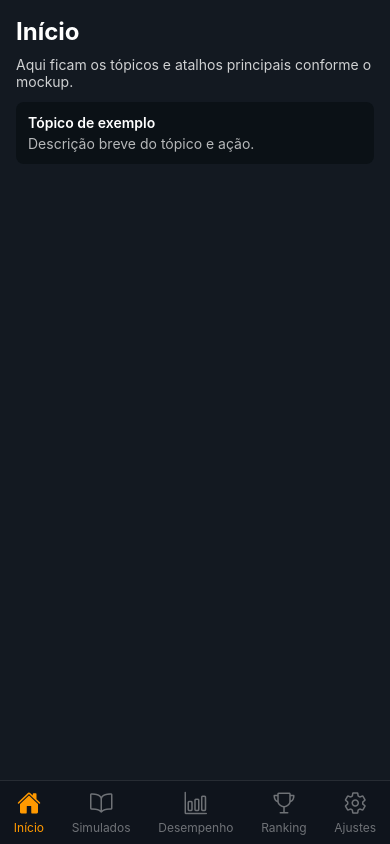
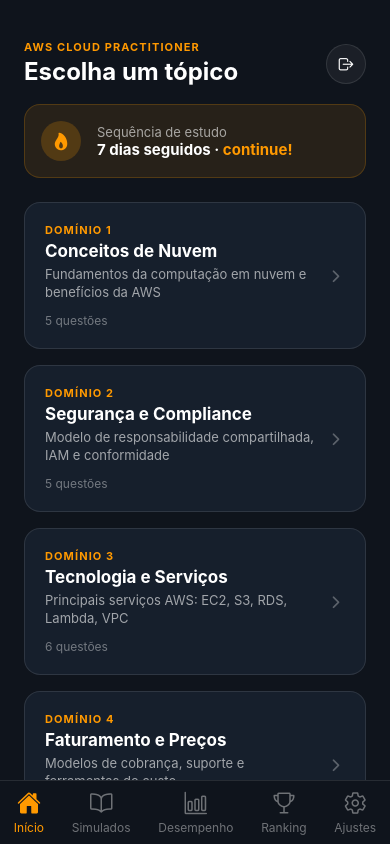
Before and after one commit to thiagoSEP121914/quizz-app, a React Native app in the folder frontend/: screen /Home in a window 390 px wide. Built offline with nearby package versions, Linux system fonts and the light colour scheme.

Commit message:
feat: add Begin and Simulators pages with TopicCard and ScreenLayout components

```diff
--- /dev/null
+++ b/frontend/src/common/components/Header/Header.tsx
@@ -0,0 +1,5 @@
+export const Header = () => {
+    <>
+
+    </>
+};
--- /dev/null
+++ b/frontend/src/common/components/layout/ScreenLayout.tsx
@@ -0,0 +1,46 @@
+import React from "react";
+import { View, Text, ScrollView } from "react-native";
+
+interface ScreenLayoutProps {
+  subtitle: string;
+  title: string;
+  rightElement?: React.ReactNode;
+  children: React.ReactNode;
+  disableScroll?: boolean;
+}
+
+export const ScreenLayout = ({
+  subtitle,
+  title,
+  rightElement,
+  children,
+  disableScroll = false,
+}: ScreenLayoutProps) => {
+  return (
+    <View className="flex-1 bg-[#0F141C]">
+      {/* HEADER INTEGRADO */}
+      <View className="flex-row items-center justify-between px-6 pt-6 pb-4 mt-4">
+        <View className="flex-1">
+          <Text className="text-[11px] font-bold tracking-widest text-[#FF9900] uppercase mb-0.5">
+            {subtitle}
+          </Text>
+          <Text className="text-2xl font-bold text-white">{title}</Text>
+        </View>
+
+        {rightElement && <View className="ml-4">{rightElement}</View>}
+      </View>
+
+      {disableScroll ? (
+        <View className="flex-1 px-6 pb-8">{children}</View>
+      ) : (
+        <ScrollView
+          className="flex-1 px-6"
+          showsVerticalScrollIndicator={false}
+          contentContainerStyle={{ paddingBottom: 30 }}
+        >
+          {children}
+        </ScrollView>
+      )}
+    </View>
+  );
+};
--- /dev/null
+++ b/frontend/src/modules/Begin/components/TopicCard.tsx
@@ -0,0 +1,50 @@
+import React from "react";
+import { View, Text, TouchableOpacity } from "react-native";
+import { Ionicons } from "@expo/vector-icons";
+
+export interface TopicCardProps {
+  domainNumber: number;
+  title: string;
+  description: string;
+  questionsCount: number;
+  onPress?: () => void;
+}
+
+export const TopicCard = ({
+  domainNumber,
+  title,
+  description,
+  questionsCount,
+  onPress,
+}: TopicCardProps) => {
+  return (
+    <TouchableOpacity
+      activeOpacity={0.85}
+      onPress={onPress}
+      className="flex-row items-center rounded-2xl border border-white/10 bg-[#161F2C] p-5 mb-4"
+    >
+      <View className="flex-1 pr-2">
+        {/* Número do Domínio */}
+        <Text className="text-[11px] font-bold tracking-widest text-[#FF9900] uppercase mb-1">
+          Domínio {domainNumber}
+        </Text>
+
+        <Text className="text-[17px] font-bold text-white mb-1">{title}</Text>
+
+        <Text className="text-[13px] leading-[18px] text-white/60 mb-3">
+          {description}
+        </Text>
+
+        <Text className="text-[12px] text-white/40">
+          {questionsCount} questões
+        </Text>
+      </View>
+
+      <Ionicons
+        name="chevron-forward"
+        size={18}
+        color="rgba(255,255,255,0.3)"
+      />
+    </TouchableOpacity>
+  );
+};
--- /dev/null
+++ b/frontend/src/modules/Begin/pages/Begin.tsx
@@ -0,0 +1,71 @@
+import React from "react";
+import { View, Text, ScrollView, TouchableOpacity } from "react-native";
+import { Ionicons } from "@expo/vector-icons";
+import { TopicCard } from "../components/TopicCard"; // Ajuste o caminho conforme sua estrutura
+import { ScreenLayout } from "../../../common/components/layout/ScreenLayout";
+
+const DOMAIN_DATA = [
+  {
+    id: 1,
+    title: "Conceitos de Nuvem",
+    description: "Fundamentos da computação em nuvem e benefícios da AWS",
+    questionsCount: 5,
+  },
+  {
+    id: 2,
+    title: "Segurança e Compliance",
+    description: "Modelo de responsabilidade compartilhada, IAM e conformidade",
+    questionsCount: 5,
+  },
+  {
+    id: 3,
+    title: "Tecnologia e Serviços",
+    description: "Principais serviços AWS: EC2, S3, RDS, Lambda, VPC",
+    questionsCount: 6,
+  },
+  {
+    id: 4,
+    title: "Faturamento e Preços",
+    description: "Modelos de cobrança, suporte e ferramentas de custo",
+    questionsCount: 5,
+  },
+];
+
+export default function Begin() {
+  return (
+    <ScreenLayout
+      subtitle="AWS Cloud Practitioner"
+      title="Escolha um tópico"
+      rightElement={
+        <TouchableOpacity className="h-10 w-10 items-center justify-center rounded-full border border-white/10 bg-white/5">
+          <Ionicons name="log-out-outline" size={18} color="white" />
+        </TouchableOpacity>
+      }
+    >
+      {/* CARD DE SEQUÊNCIA (STREAK) */}
+      <View className="flex-row items-center rounded-2xl border border-[#FF9900]/20 bg-[#FF9900]/10 p-4 mb-6">
+        <View className="h-10 w-10 items-center justify-center rounded-full bg-[#FF9900]/20 mr-4">
+          <Ionicons name="flame" size={20} color="#FF9900" />
+        </View>
+        <View>
+          <Text className="text-[13px] text-white/60">Sequência de estudo</Text>
+          <Text className="text-[15px] font-bold text-white">
+            7 dias seguidos · <Text className="text-[#FF9900]">continue!</Text>
+          </Text>
+        </View>
+      </View>
+
+      {/* LISTA DE DOMÍNIOS */}
+      {DOMAIN_DATA.map((domain) => (
+        <TopicCard
+          key={domain.id}
+          domainNumber={domain.id}
+          title={domain.title}
+          description={domain.description}
+          questionsCount={domain.questionsCount}
+          onPress={() => console.log(`Clicou no domínio ${domain.id}`)}
+        />
+      ))}
+    </ScreenLayout>
+  );
+}
--- a/frontend/src/modules/Home/pages/HomeTabs.tsx
+++ b/frontend/src/modules/Home/pages/HomeTabs.tsx
@@ -1,70 +1,48 @@
 import React from "react";
-import { View, Text, ScrollView } from "react-native";
-import ResponsiveLayout from "../../../common/components/layout/ResponsiveLayout";
+import { View, Text } from "react-native";
+import ResponsiveLayout, {
+  TabKey,
+} from "../../../common/components/layout/ResponsiveLayout";
+import Begin from "../../Begin/pages/Begin"; // Importe a sua página Begin limpa
+import Simulators from "../../Simulator/pages/Simulator";
 
 export default function HomeTabs() {
   return (
     <ResponsiveLayout>
-      {(active) => {
+      {(active: TabKey) => {
+        // O ResponsiveLayout passa o "active" atual aqui para dentro
         switch (active) {
           case "home":
+            return <Begin />; // ➔ O botão "Início" renderiza o seu Begin diretamente!
+
+          case "simulados":
+            return <Simulators/>
+
+          case "desempenho":
             return (
-              <ScrollView
-                contentContainerStyle={{ padding: 16 }}
-                className="bg-transparent"
-              >
-                <Text className="text-white text-2xl font-bold mb-2">
-                  Início
-                </Text>
-                <Text className="text-white/80 mb-3">
-                  Aqui ficam os tópicos e atalhos principais conforme o mockup.
-                </Text>
-                <View className="bg-[#0B1116] p-3 rounded-lg">
-                  <Text className="text-white font-semibold mb-1">
-                    Tópico de exemplo
-                  </Text>
-                  <Text className="text-white/70">
-                    Descrição breve do tópico e ação.
-                  </Text>
-                </View>
-              </ScrollView>
-            );
-          case "simulados":
-            return (
-              <View className="flex-1 items-center justify-center">
-                <Text className="text-white text-2xl font-bold">Simulados</Text>
-                <Text className="text-white/80">Placeholder de Simulados</Text>
+              <View className="p-4">
+                <Text className="text-white">Tela de Desempenho</Text>
               </View>
             );
-          case "desempenho":
+
+          case "ranking":
             return (
-              <View className="flex-1 items-center justify-center">
-                <Text className="text-white text-2xl font-bold">
-                  Desempenho
-                </Text>
-                <Text className="text-white/80">Placeholder de Desempenho</Text>
+              <View className="p-4">
+                <Text className="text-white">Tela de Ranking</Text>
               </View>
             );
-          case "ranking":
+
+          case "ajustes":
             return (
-              <View className="flex-1 items-center justify-center">
-                <Text className="text-white text-2xl font-bold">Ranking</Text>
-                <Text className="text-white/80">Placeholder de Ranking</Text>
+              <View className="p-4">
+                <Text className="text-white">Tela de Ajustes</Text>
               </View>
             );
-          case "ajustes":
-            return (
-              <View className="flex-1 items-center justify-center">
-                <Text className="text-white text-2xl font-bold">Ajustes</Text>
-                <Text className="text-white/80">Placeholder de Ajustes</Text>
-              </View>
-            );
+
           default:
-            return null;
+            return <Begin />;
         }
       }}
     </ResponsiveLayout>
   );
 }
-
-// layout and styles use nativewind className
--- /dev/null
+++ b/frontend/src/modules/Simulator/pages/Simulator.tsx
@@ -0,0 +1,63 @@
+import React from "react";
+import { View, Text, ScrollView } from "react-native";
+import { FeatureCard } from "../../../common/components/Cards/Index";
+import { ScreenLayout } from "../../../common/components/layout/ScreenLayout";
+
+const SIMULATIONS_DATA = [
+  {
+    id: 1,
+    title: "Simulado Completo",
+    description: "65 questões · 90 min · pontuação real",
+    emoji: "🥇",
+  },
+  {
+    id: 2,
+    title: "Simulado Rápido",
+    description: "20 questões aleatórias para revisão",
+    emoji: "⏱️",
+  },
+  {
+    id: 3,
+    title: "Foco em Segurança",
+    description: "Apenas questões do domínio 2",
+    emoji: "🛡️",
+  },
+  {
+    id: 4,
+    title: "Foco em Serviços",
+    description: "EC2, S3, RDS, Lambda e VPC",
+    emoji: "☁️",
+  },
+];
+
+export default function Simulators() {
+  return (
+    <ScreenLayout subtitle="Prática" title="Simulados">
+      {/* CARD DE ÚLTIMO RESULTADO */}
+      <View className="rounded-2xl border border-[#FF9900]/40 bg-[#151A22] p-5 mb-6">
+        <Text className="text-[13px] text-white/50 mb-2">Último resultado</Text>
+        <View className="flex-row items-end justify-between mb-4">
+          <Text className="text-4xl font-bold text-white leading-none">
+            82%
+          </Text>
+          <Text className="text-[13px] font-medium text-[#00C853] mb-1">
+            +6% vs anterior
+          </Text>
+        </View>
+        <View className="h-2 w-full flex-row rounded-full bg-white/10 overflow-hidden">
+          <View className="h-full w-[82%] rounded-full bg-[#FF9900]" />
+        </View>
+      </View>
+
+      {/* LISTA DE SIMULADOS */}
+      {SIMULATIONS_DATA.map((simulation) => (
+        <FeatureCard
+          key={simulation.id}
+          title={simulation.title}
+          description={simulation.description}
+          emoji={simulation.emoji}
+        />
+      ))}
+    </ScreenLayout>
+  );
+}
```
